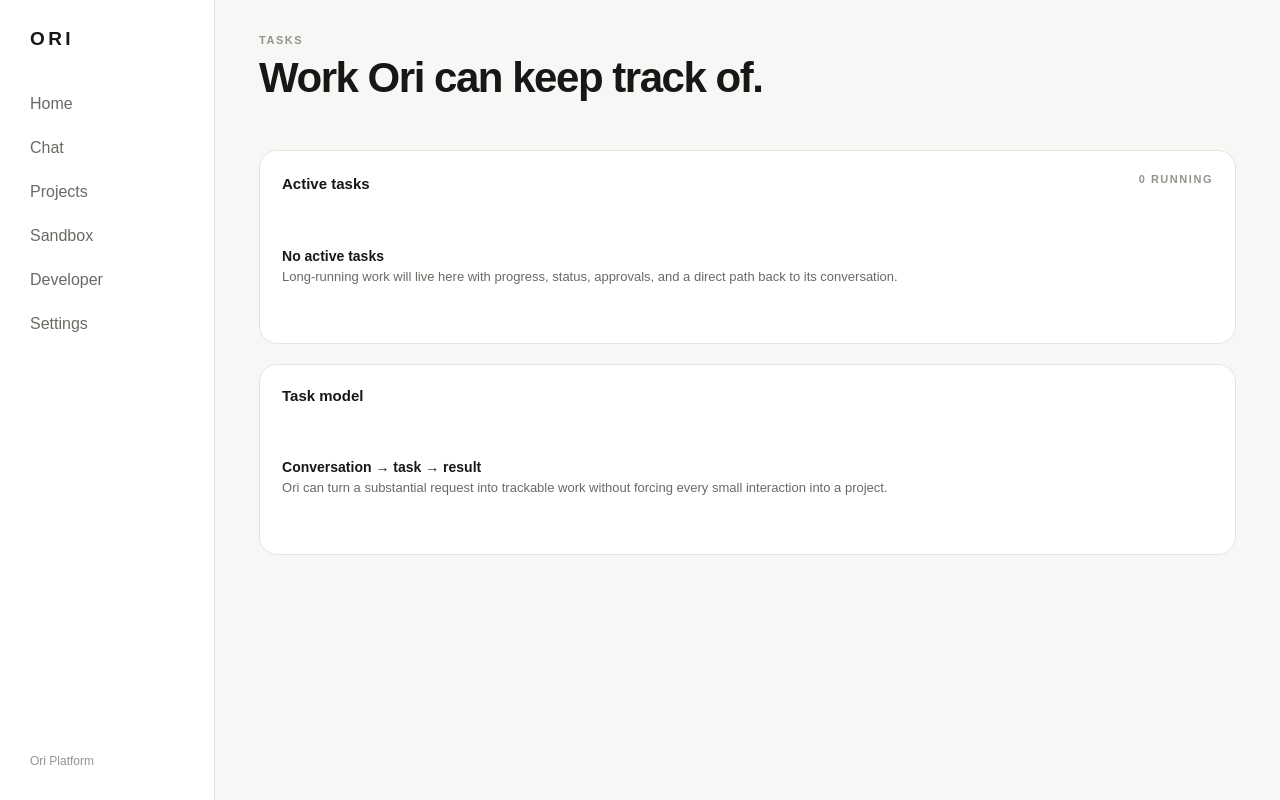
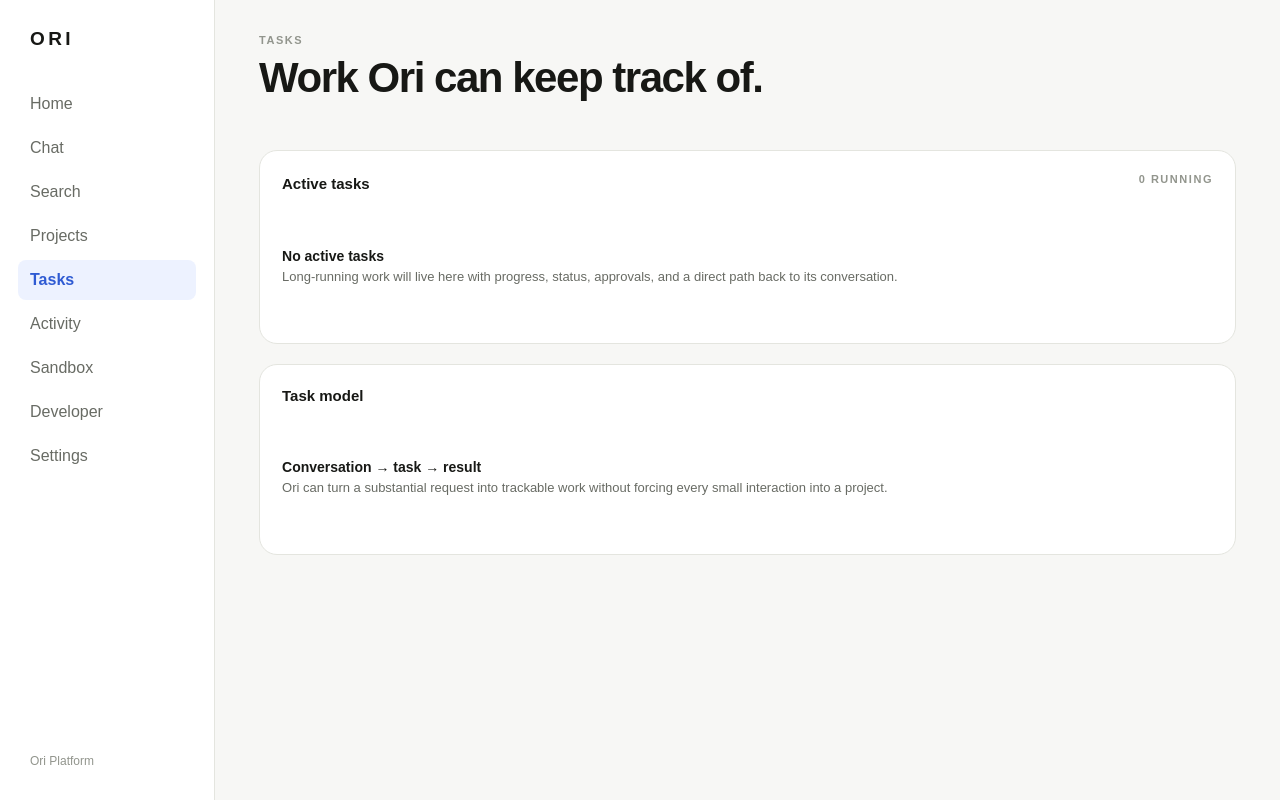
Before and after one commit to 30lnewcomb-byte/ori-platform, a Next.js app in the folder apps/web/: page /tasks in a window 1280 px wide. Built offline with nearby package versions, Linux system fonts and the light colour scheme.

Commit message:
fix: restore full sidebar navigation on tasks

```diff
--- a/apps/web/app/tasks/page.tsx
+++ b/apps/web/app/tasks/page.tsx
@@ -1,9 +1,9 @@
-const nav = [['Home','/'],['Chat','/chat'],['Projects','/projects'],['Sandbox','/sandbox'],['Developer','/developer'],['Settings','/settings']];
+const nav = [['Home','/'],['Chat','/chat'],['Search','/search'],['Projects','/projects'],['Tasks','/tasks'],['Activity','/notifications'],['Sandbox','/sandbox'],['Developer','/developer'],['Settings','/settings']];
 
 export default function TasksPage() {
   return (
     <main className="shell">
-      <aside className="sidebar" aria-label="Primary navigation"><div className="brand">ORI</div><nav>{nav.map(([label,href]) => <a className="navItem" href={href} key={label}>{label}</a>)}</nav><div className="sidebarFooter">Ori Platform</div></aside>
+      <aside className="sidebar" aria-label="Primary navigation"><div className="brand">ORI</div><nav>{nav.map(([label,href]) => <a className={label === 'Tasks' ? 'navItem active' : 'navItem'} href={href} key={label}>{label}</a>)}</nav><div className="sidebarFooter">Ori Platform</div></aside>
       <section className="content">
         <header className="topbar"><div><p className="eyebrow">TASKS</p><h1>Work Ori can keep track of.</h1></div></header>
         <div className="homeGrid">
```
